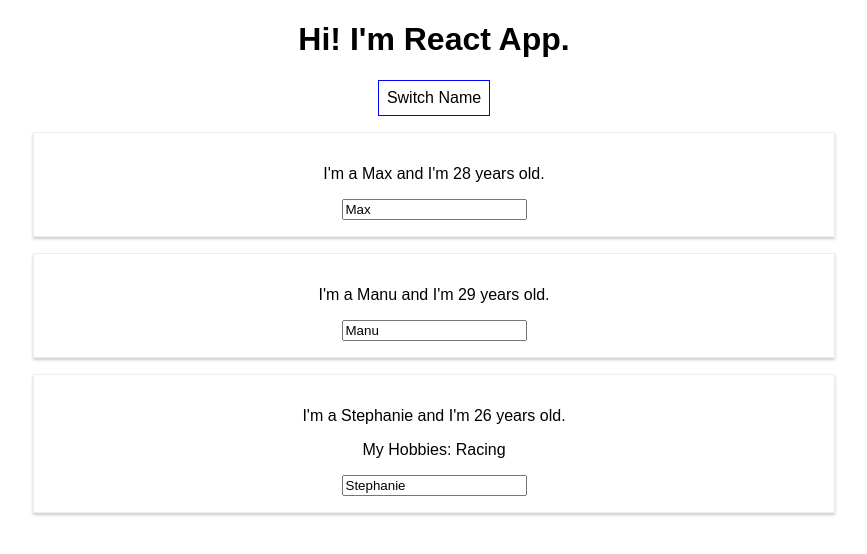
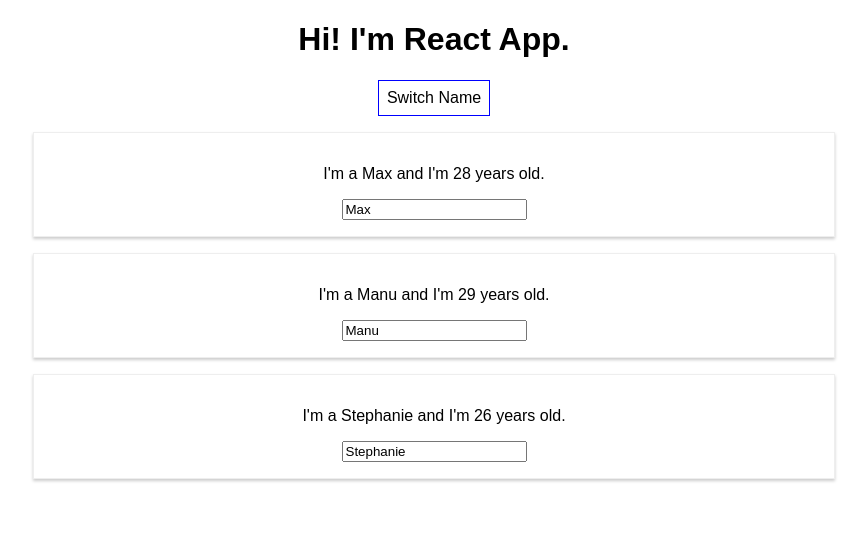
Before and after one commit to manishtrivedi994/react-project, a React (Create React App) app: page / in a window 1280 px wide. Both pictures are taken after a click on the button "Switch Name". Shown: the top 554 px of the page, without its empty margins (206-1073 px from the left). Built offline with nearby package versions, Linux system fonts and the light colour scheme.

Commit message:
Outputting list

```diff
--- a/src/App.js
+++ b/src/App.js
@@ -60,17 +60,11 @@
       if(this.state.showPersons) {
         persons = (
           <div>
-          <Person
-            name={this.state.persons[0].name}
-            age={this.state.persons[0].age}/>
-          <Person
-            name={this.state.persons[1].name}
-            age={this.state.persons[1].age}
-            changed={this.nameChangedHandler}/>
-          <Person
-            name={this.state.persons[2].name}
-            age={this.state.persons[2].age}
-            click={this.switchNameHandler}>My Hobbies: Racing</Person>
+            {this.state.persons.map(person => {
+              return <Person
+              name={person.name}
+              age={person.age}/>
+            })}
           </div>
 
         );
```
